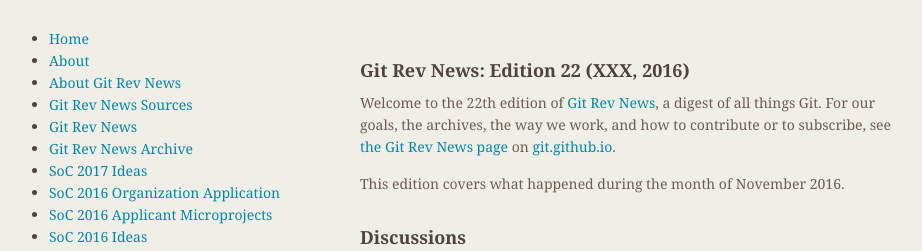
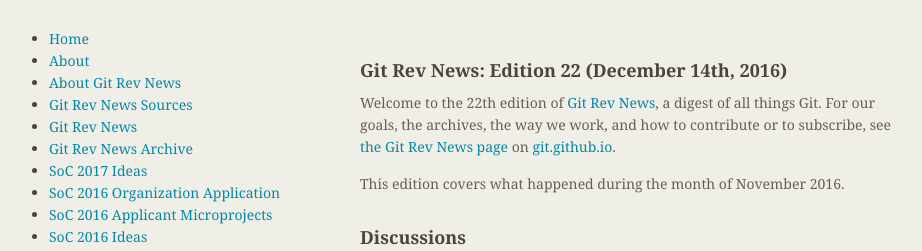
Before and after one commit to git/git.github.io, a Jekyll site: the page built from rev_news/drafts/edition-22.md, in a window 1280 px wide. Shown: the top 251 px of the page, without its empty margins (174-1096 px from the left). Built offline with Jekyll 4.4.1, drawn with Linux system fonts in a browser that asks for light colours.

Commit message:
rn-22: set publication date to December 14th

```diff
--- a/rev_news/drafts/edition-22.md
+++ b/rev_news/drafts/edition-22.md
@@ -1,13 +1,13 @@
 ---
-title: Git Rev News Edition 22 (XXX, 2016)
+title: Git Rev News Edition 22 (December 14th, 2016)
 layout: default
-date: 2016-12-09 12:06:51 +0100
+date: 2016-12-14 12:06:51 +0100
 author: chriscool
 categories: [news]
 navbar: false
 ---
 
-## Git Rev News: Edition 22 (XXX, 2016)
+## Git Rev News: Edition 22 (December 14th, 2016)
 
 Welcome to the 22th edition of [Git Rev News](https://git.github.io/rev_news/rev_news/),
 a digest of all things Git. For our goals, the archives, the way we work, and how to contribute or to
```
